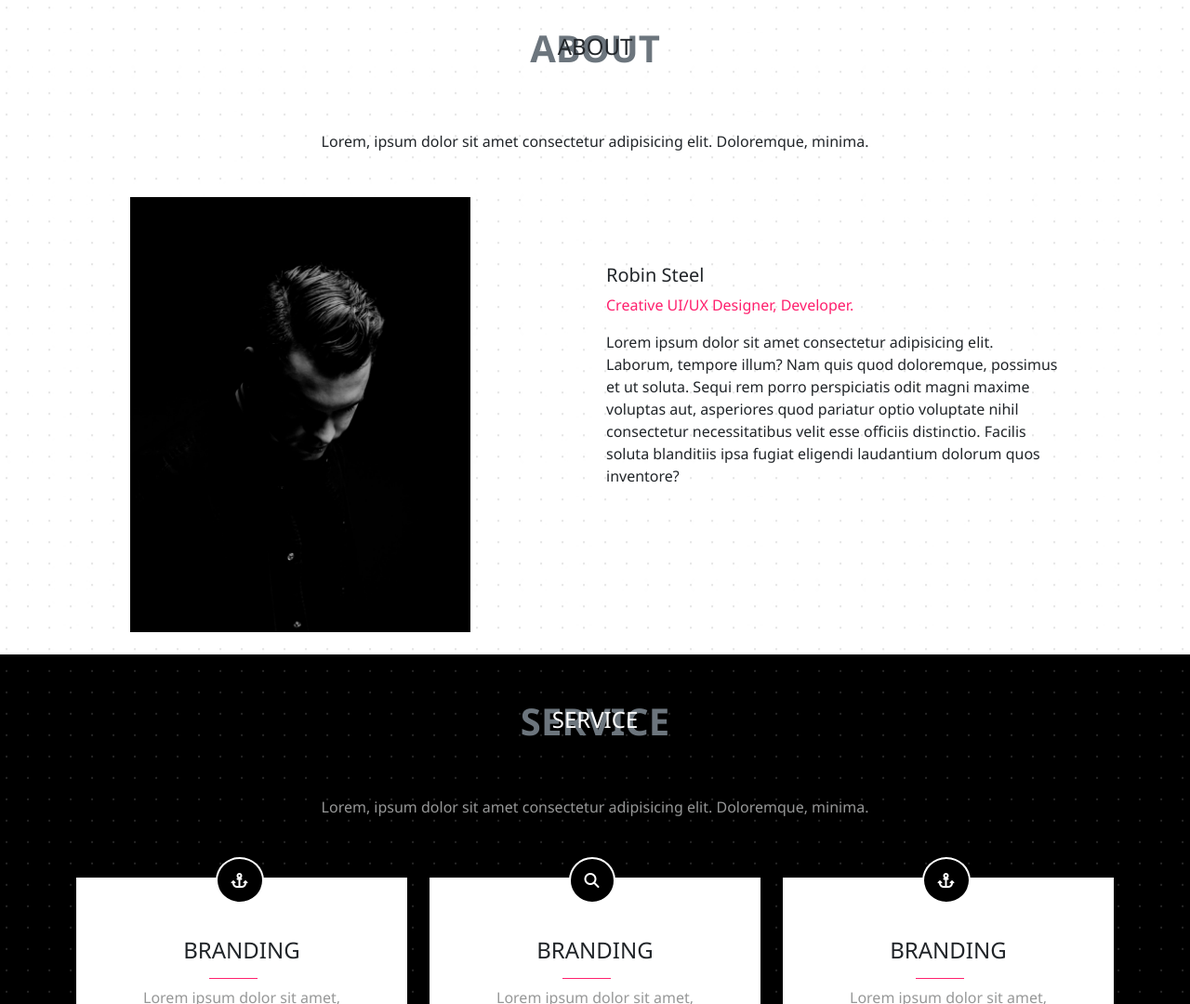
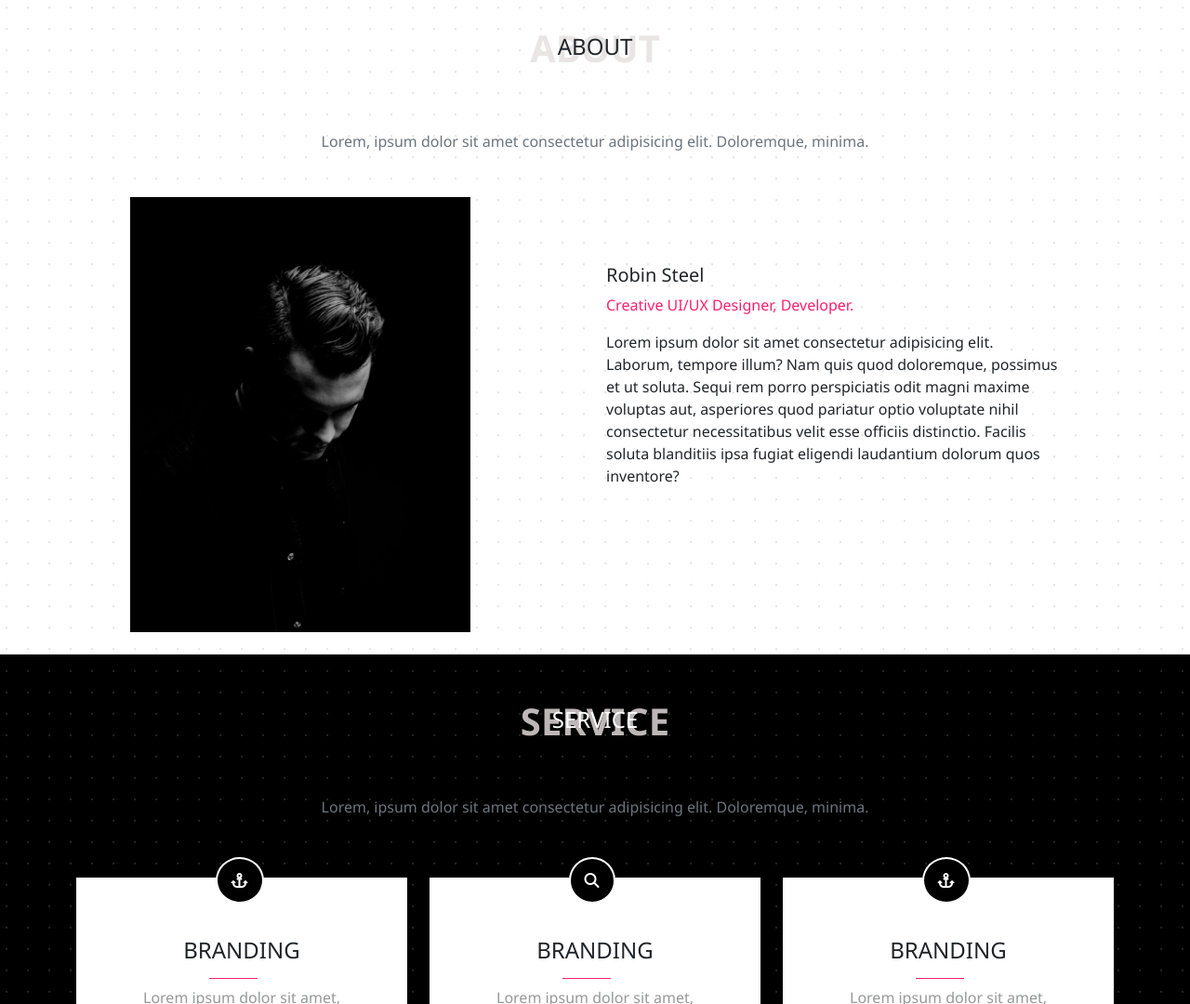
Before and after one commit to marwa-ahmed93/Jquery_Project, a plain HTML site: page index.html in a window 1280 px wide. Shown: the part 820-1900 px from the top of the page at 93% size. Drawn offline with nearby package versions, Linux system fonts and the light colour scheme.

Commit message:
edit color

```diff
--- a/css/style.css
+++ b/css/style.css
@@ -102,7 +102,6 @@ body{
 .aboutCaption .pCaption{
     color: #ff206e;
 }
-
 .change{
     text-align: center;
 
@@ -227,6 +226,6 @@ h1
 {
     font-size: 3rem;
     font-weight: 800;
-
+    color: #e9e5e5;
     /* color: #969797; */
 }
--- a/index.html
+++ b/index.html
@@ -111,12 +111,12 @@
   <section id="about">
 
      <div class="headAbout d-flex justify-content-center pt-5 ">
-      <h1 class="change text-secondary large-text fs-1 position-relative">ABOUT</h1>
+      <h1 class="change  large-text fs-1 position-relative">ABOUT</h1>
       <h4 class="position-absolute pt-2">ABOUT</h4>
     </div>
 
      <div class="mt-5">
-      <p class="change py-2">Lorem, ipsum dolor sit amet consectetur adipisicing elit. Doloremque, minima.</p>
+      <p class="change text-secondary py-2">Lorem, ipsum dolor sit amet consectetur adipisicing elit. Doloremque, minima.</p>
     </div>
 
 
@@ -145,12 +145,12 @@
 
   <section id="service">
     <div class="headAbout d-flex justify-content-center pt-5 ">
-      <h1 class="text large-text fs-1 text-secondary position-relative change">SERVICE</h1>
+      <h1 class="text change large-text fs-1 position-relative change">SERVICE</h1>
       <h4 class="position-absolute text-white pt-2">SERVICE</h4>
     </div>
 
     <div class="d-flex justify-content-center mt-5">
-      <p class="change">Lorem, ipsum dolor sit amet consectetur adipisicing elit. Doloremque, minima.</p>
+      <p class="change text-secondary">Lorem, ipsum dolor sit amet consectetur adipisicing elit. Doloremque, minima.</p>
     </div>
 
     <div class="container mt-5 text-center">
@@ -243,7 +243,7 @@
       <h4 class="position-absolute text-dark pt-2">WORK</h4>
     </div>
     <div class="workP mt-5">
-      <p class="change">Lorem, ipsum dolor sit amet consectetur adipisicing elit. Doloremque, minima.</p>
+      <p class="text-center text-seconadry">Lorem, ipsum dolor sit amet consectetur adipisicing elit. Doloremque, minima.</p>
     </div>
 
     <div class="container">
```
